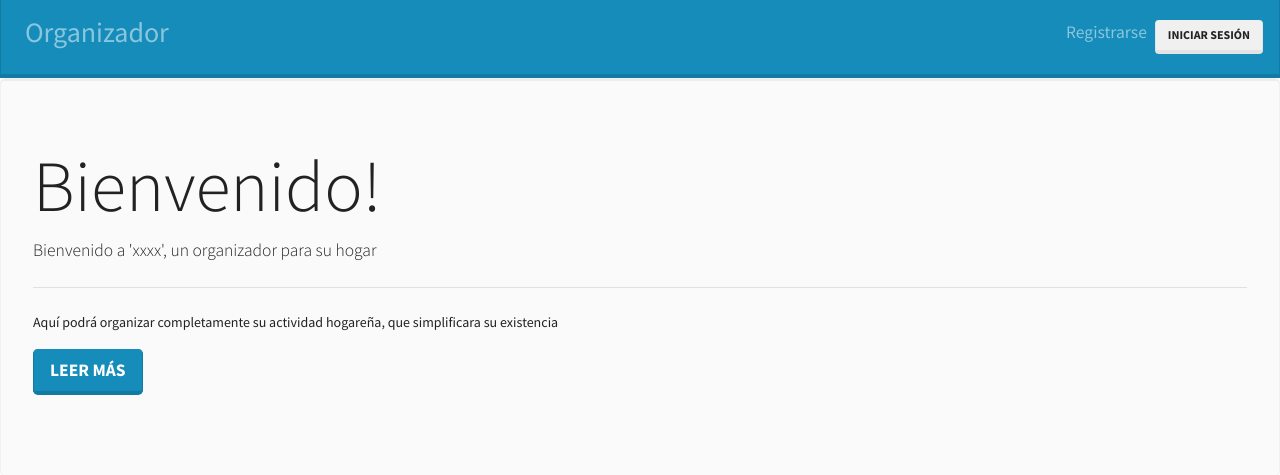
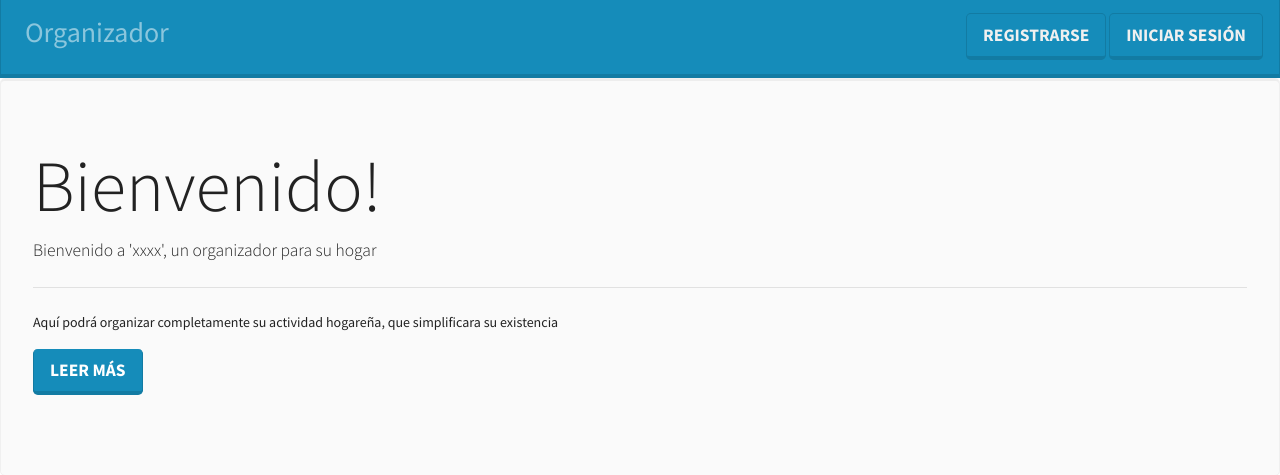
Before and after one commit to BeleIgnacia/Organizador, a Django app: page / in a window 1280 px wide. Shown: the top 475 px of the page. Run offline with Django 3.2, Linux system fonts and the light colour scheme; parts of the project's set-up code (start-up, migrations or seed data) failed here and were passed over; some libraries are stand-ins or nearby versions.

Commit message:
Pequeños cambios en la interfaz

```diff
--- a/templates/interfaz/home.html
+++ b/templates/interfaz/home.html
@@ -10,12 +10,10 @@
         </ul>
         <ul class="navbar-nav mr-inline">
             <li class="nav-item">
-                <a class="nav-link" href="register/"><h5>Registrarse</h5></a>
+                <a class="btn btn-primary btn-outline-secondary btn-lg" href="register/">Registrarse</a>
+                <a class="btn btn-primary btn-outline-secondary btn-lg" href="login/">Iniciar Sesión</a>
             </li>
         </ul>
-        <form action="login/">
-            <input type="submit" class="btn btn-secondary" value="Iniciar Sesión" >
-        </form>
     </div>
 </nav>
 
```
